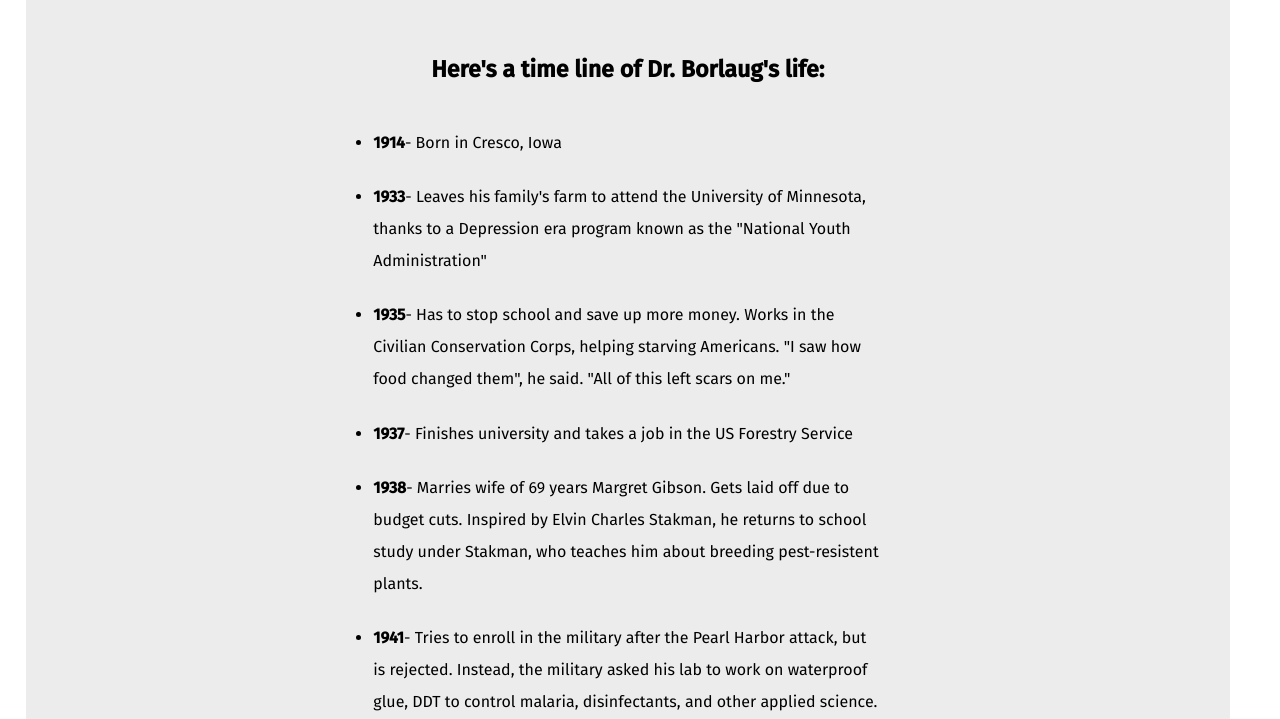
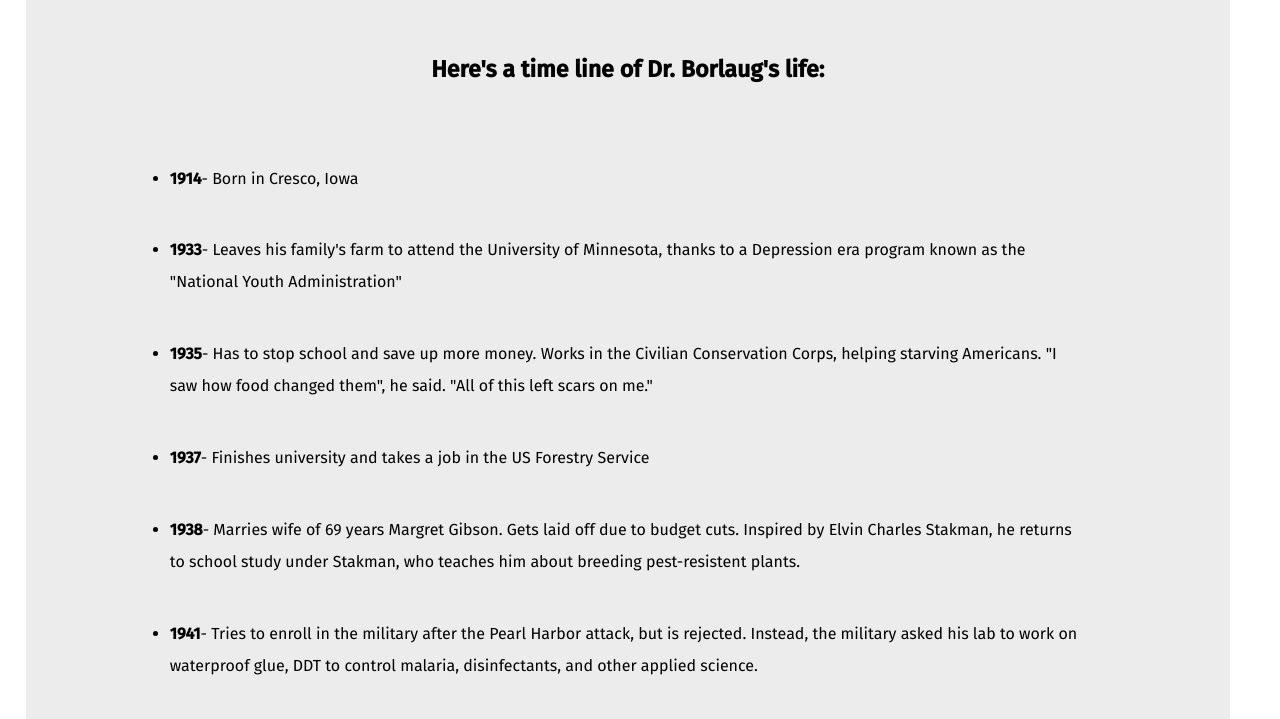
Before and after one commit to KtGitIt/FCC_TributePage, a plain HTML site: page index.html in a window 1280 px wide. Shown: the part 860-1579 px from the top of the page. Drawn offline with Linux system fonts and the light colour scheme.

Commit message:
Update styles.css

```diff
--- a/css/styles.css
+++ b/css/styles.css
@@ -33,7 +33,7 @@ body {
   margin: 1% auto;
 }
 #tribute-info {
-  max-width: 50%;
+  width: 90%;
   text-align: left;
   margin: 5% auto;
 }
```
